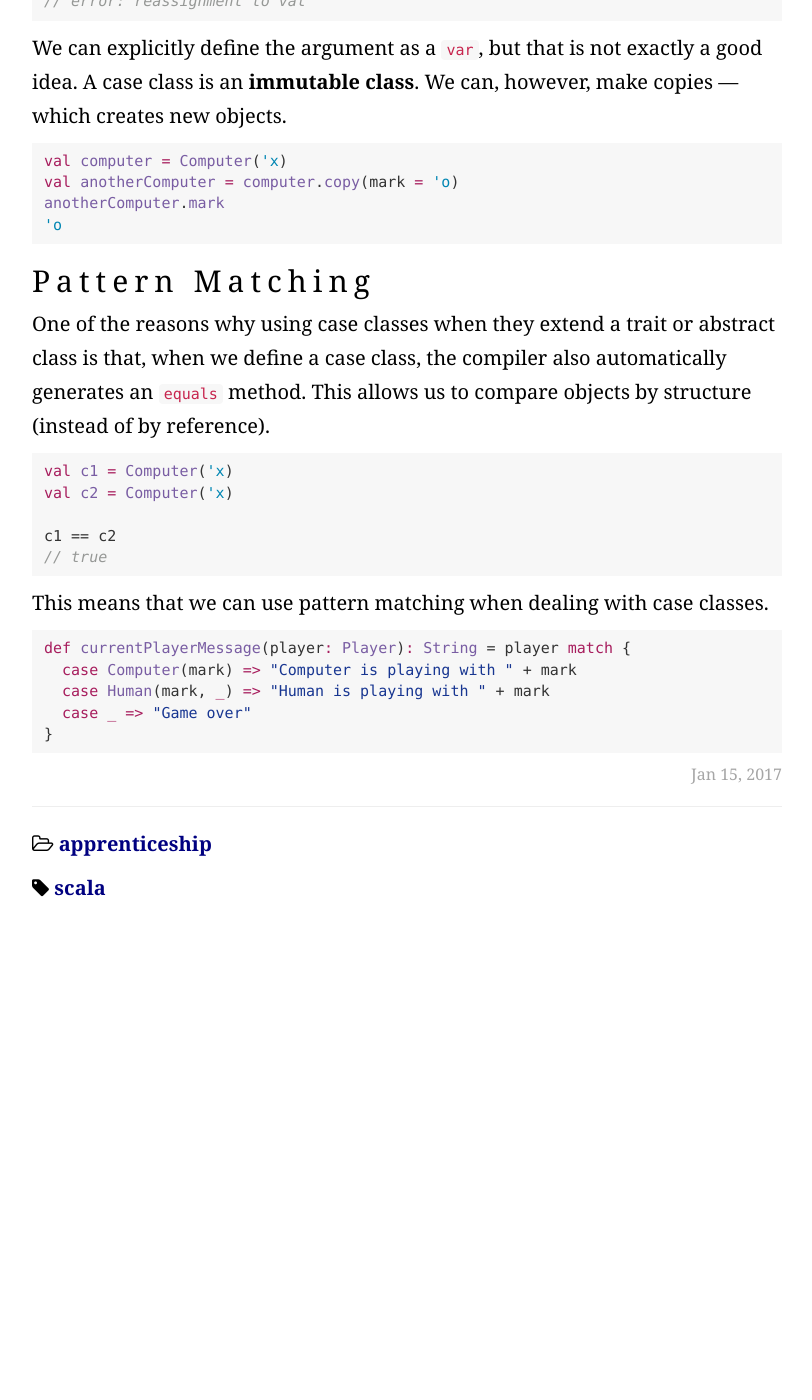
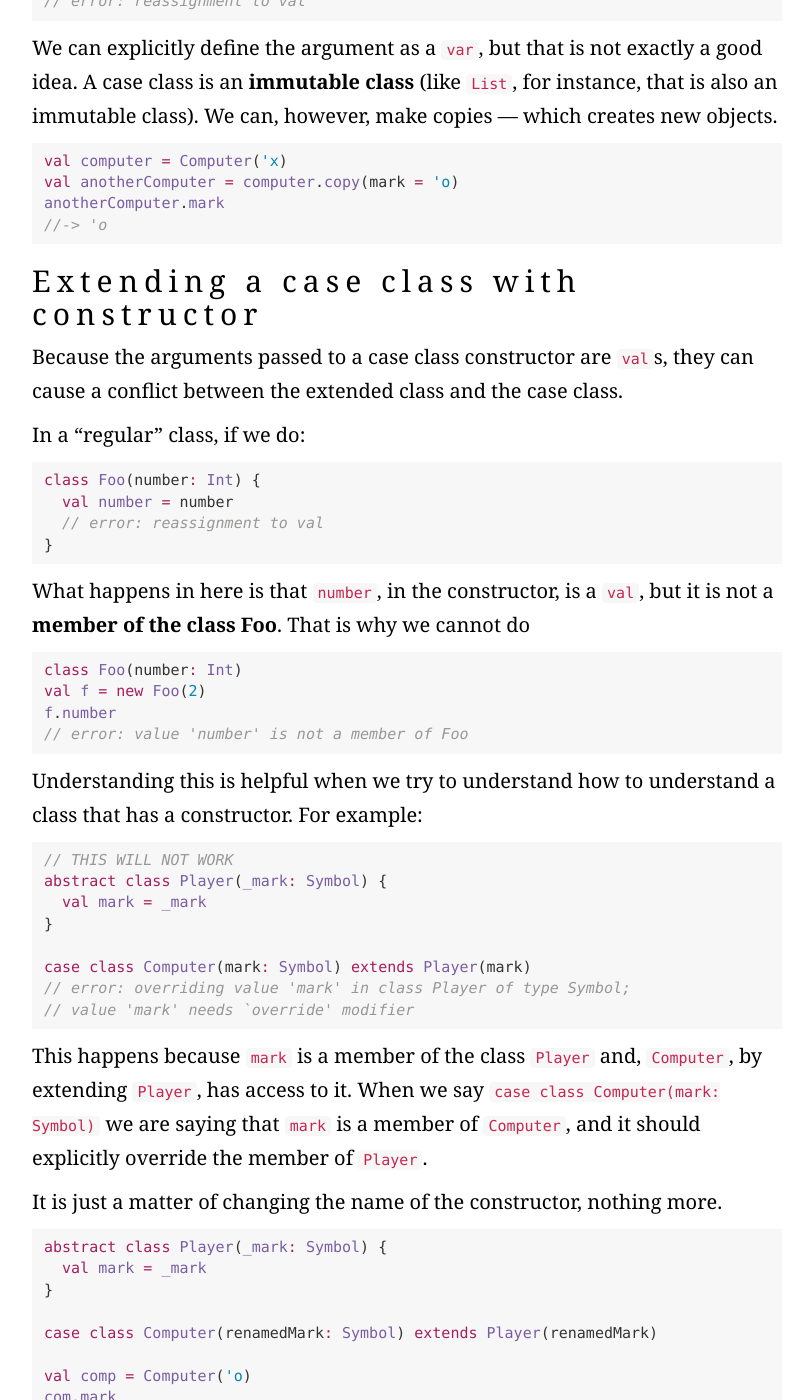
Before and after one commit to pwdd/pwdd.github.io, a Jekyll site: the page built from _posts/2017-01-15-what-is-case-class-in-scala.md, in a window 1280 px wide and 1400 px high, scrolled down 1846 px. Shown: the whole window, without its empty margins (233-1045 px from the left). Built offline with Jekyll 4.4.1, drawn with Linux system fonts in a browser that asks for light colours; nearby versions of some CDN libraries; some web fonts are replaced; before the commit the page ends 2801 px from its top, so only the background shows below that; some of the changed text lies outside the part shown.

Commit message:
constructor

````diff
--- a/_posts/2017-01-15-what-is-case-class-in-scala.md
+++ b/_posts/2017-01-15-what-is-case-class-in-scala.md
@@ -71,13 +71,64 @@ computerPlayer.mark = 'o
 // error: reassignment to val
 ```
 
-We can explicitly define the argument as a `var`, but that is not exactly a good idea. A case class is an **immutable class**. We can, however, make copies &mdash; which creates new objects.
+We can explicitly define the argument as a `var`, but that is not exactly a good idea. A case class is an **immutable class** (like `List`, for instance, that is also an immutable class). We can, however, make copies &mdash; which creates new objects.
 
 ```scala
 val computer = Computer('x)
 val anotherComputer = computer.copy(mark = 'o)
 anotherComputer.mark
-'o
+//-> 'o
+```
+
+## Extending a case class with constructor
+
+Because the arguments passed to a case class constructor are `val`s, they can cause a conflict between the extended class and the case class.
+
+In a "regular" class, if we do:
+
+```scala
+class Foo(number: Int) {
+  val number = number
+  // error: reassignment to val
+}
+```
+
+What happens in here is that `number`, in the constructor, is a `val`, but it is not a **member of the class Foo**. That is why we cannot do
+
+```scala
+class Foo(number: Int)
+val f = new Foo(2)
+f.number
+// error: value 'number' is not a member of Foo
+```
+
+Understanding this is helpful when we try to understand how to understand a class that has a constructor. For example:
+
+```scala
+// THIS WILL NOT WORK
+abstract class Player(_mark: Symbol) {
+  val mark = _mark
+}
+
+case class Computer(mark: Symbol) extends Player(mark)
+// error: overriding value 'mark' in class Player of type Symbol;
+// value 'mark' needs `override' modifier
+```
+
+This happens because `mark` is a member of the class `Player` and, `Computer`, by extending `Player`, has access to it. When we say `case class Computer(mark: Symbol)` we are saying that `mark` is a member of `Computer`, and it should explicitly override the member of `Player`.
+
+It is just a matter of changing the name of the constructor, nothing more.
+
+```scala
+abstract class Player(_mark: Symbol) {
+  val mark = _mark
+}
+
+case class Computer(renamedMark: Symbol) extends Player(renamedMark)
+
+val comp = Computer('o)
+com.mark
+//-> 'o
 ```
 
 ## Pattern Matching
````
Also changed, not shown: other parts of _posts/2017-01-15-what-is-case-class-in-scala.md (+2 -2 lines).
